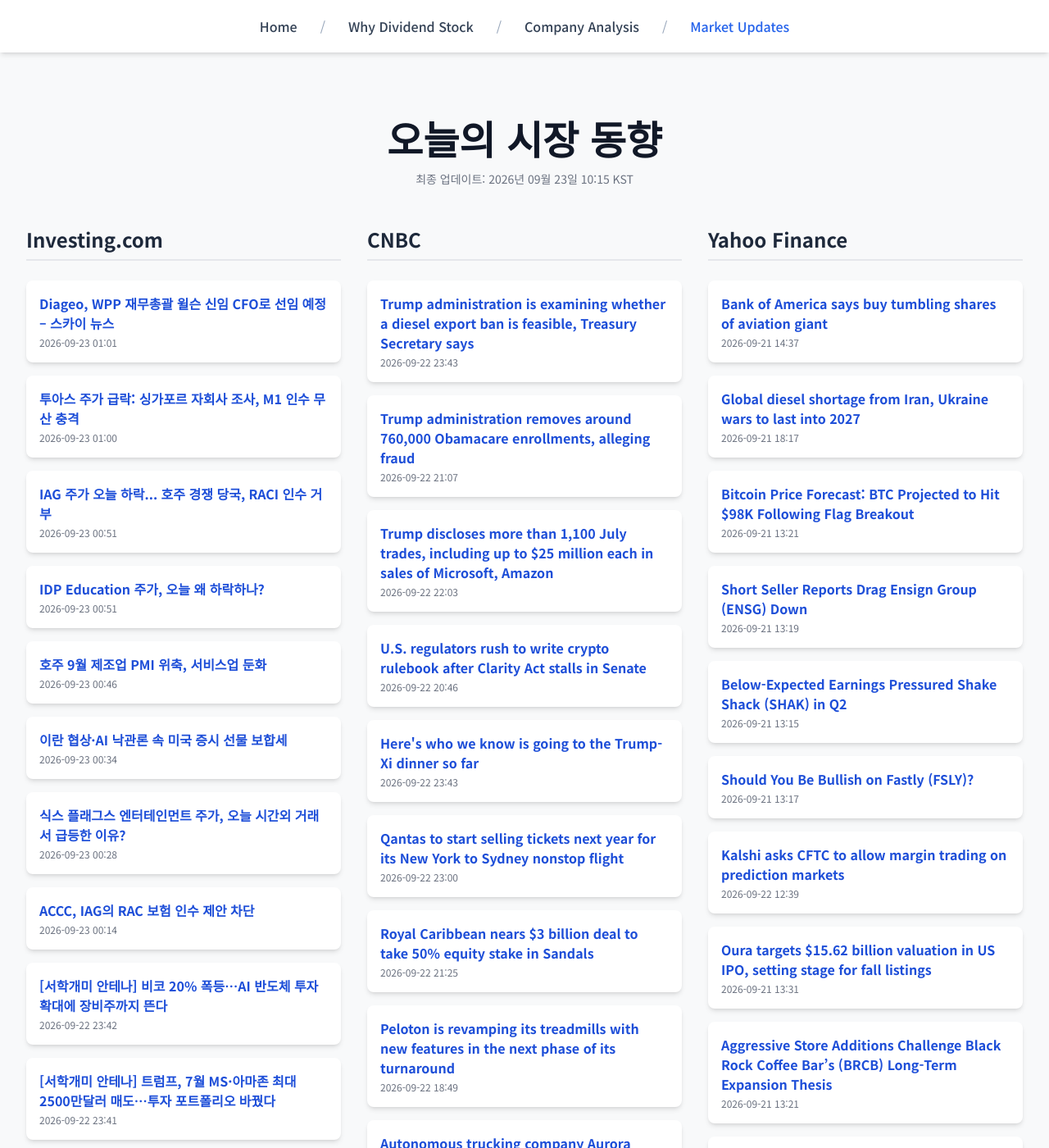
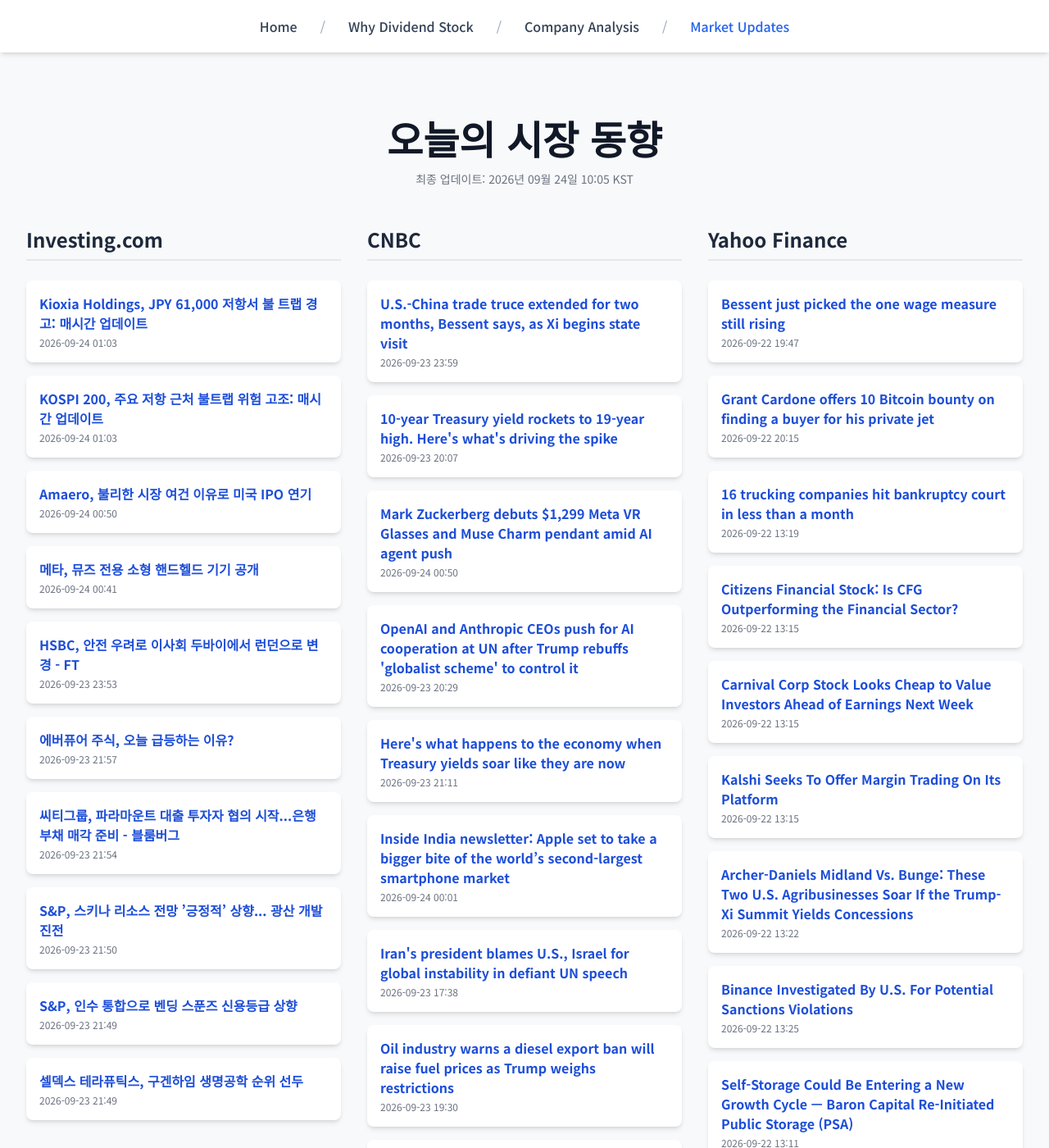
Before and after one commit to Kay-Hwang/my-company-analysis, a Jekyll site: the page built from market-updates.html, in a window 1280 px wide and 1400 px high. Shown: the whole window at 82% size. Built offline with Jekyll 4.4.1, drawn with Linux system fonts in a browser that asks for light colours; nearby versions of some CDN libraries; a script that is not in the unit is left out; some of the changed text lies outside the part shown.

Commit message:
Update daily data

```diff
--- a/_data/latest_data.json
+++ b/_data/latest_data.json
@@ -1,190 +1,190 @@
 {
-  "lastUpdated": "2026년 09월 23일 10:15 KST",
+  "lastUpdated": "2026년 09월 24일 10:05 KST",
   "news": {
     "investing": [
       {
-        "title": "Diageo, WPP 재무총괄 윌슨 신임 CFO로 선임 예정 – 스카이 뉴스",
-        "link": "https://kr.investing.com/news/stock-market-news/article-93CH-2103249",
-        "pubDate": "2026-09-23 01:01:36",
-        "summary": "Diageo, WPP 재무총괄 윌슨 신임 CFO로 선임 예정 – 스카이 뉴스"
+        "title": "Kioxia Holdings, JPY 61,000 저항서 불 트랩 경고: 매시간 업데이트",
+        "link": "https://kr.investing.com/news/stock-market-news/article-93CH-2104810",
+        "pubDate": "2026-09-24 01:03:10",
+        "summary": "Kioxia Holdings, JPY 61,000 저항서 불 트랩 경고: 매시간 업데이트"
       },
       {
-        "title": "투아스 주가 급락: 싱가포르 자회사 조사, M1 인수 무산 충격",
-        "link": "https://kr.investing.com/news/stock-market-news/article-93CH-2103248",
-        "pubDate": "2026-09-23 01:00:03",
-        "summary": "투아스 주가 급락: 싱가포르 자회사 조사, M1 인수 무산 충격"
+        "title": "KOSPI 200, 주요 저항 근처 불트랩 위험 고조: 매시간 업데이트",
+        "link": "https://kr.investing.com/news/stock-market-news/article-93CH-2100384",
+        "pubDate": "2026-09-24 01:03:02",
+        "summary": "KOSPI 200, 주요 저항 근처 불트랩 위험 고조: 매시간 업데이트"
       },
       {
-        "title": "IAG 주가 오늘 하락... 호주 경쟁 당국, RACI 인수 거부",
-        "link": "https://kr.investing.com/news/stock-market-news/article-93CH-2103244",
-        "pubDate": "2026-09-23 00:51:39",
-        "summary": "IAG 주가 오늘 하락... 호주 경쟁 당국, RACI 인수 거부"
+        "title": "Amaero, 불리한 시장 여건 이유로 미국 IPO 연기",
+        "link": "https://kr.investing.com/news/stock-market-news/article-432SI-2104806",
+        "pubDate": "2026-09-24 00:50:02",
+        "summary": "Amaero, 불리한 시장 여건 이유로 미국 IPO 연기"
       },
       {
-        "title": "IDP Education 주가, 오늘 왜 하락하나?",
-        "link": "https://kr.investing.com/news/stock-market-news/article-93CH-2103243",
-        "pubDate": "2026-09-23 00:51:29",
-        "summary": "IDP Education 주가, 오늘 왜 하락하나?"
+        "title": "메타, 뮤즈 전용 소형 핸드헬드 기기 공개",
+        "link": "https://kr.investing.com/news/stock-market-news/article-2104801",
+        "pubDate": "2026-09-24 00:41:32",
+        "summary": "메타, 뮤즈 전용 소형 핸드헬드 기기 공개"
       },
       {
-        "title": "호주 9월 제조업 PMI 위축, 서비스업 둔화",
-        "link": "https://kr.investing.com/news/stock-market-news/article-93CH-2103241",
-        "pubDate": "2026-09-23 00:46:13",
-        "summary": "호주 9월 제조업 PMI 위축, 서비스업 둔화"
+        "title": "HSBC, 안전 우려로 이사회 두바이에서 런던으로 변경 - FT",
+        "link": "https://kr.investing.com/news/stock-market-news/article-93CH-2104785",
+        "pubDate": "2026-09-23 23:53:35",
+        "summary": "HSBC, 안전 우려로 이사회 두바이에서 런던으로 변경 - FT"
       },
       {
-        "title": "이란 협상·AI 낙관론 속 미국 증시 선물 보합세",
-        "link": "https://kr.investing.com/news/stock-market-news/article-2103228",
-        "pubDate": "2026-09-23 00:34:38",
-        "summary": "이란 협상·AI 낙관론 속 미국 증시 선물 보합세"
+        "title": "에버퓨어 주식, 오늘 급등하는 이유?",
+        "link": "https://kr.investing.com/news/stock-market-news/article-93CH-2104732",
+        "pubDate": "2026-09-23 21:57:50",
+        "summary": "에버퓨어 주식, 오늘 급등하는 이유?"
       },
       {
-        "title": "식스 플래그스 엔터테인먼트 주가, 오늘 시간외 거래서 급등한 이유?",
-        "link": "https://kr.investing.com/news/stock-market-news/article-93CH-2103218",
-        "pubDate": "2026-09-23 00:28:31",
-        "summary": "식스 플래그스 엔터테인먼트 주가, 오늘 시간외 거래서 급등한 이유?"
+        "title": "씨티그룹, 파라마운트 대출 투자자 협의 시작...은행 부채 매각 준비 - 블룸버그",
+        "link": "https://kr.investing.com/news/stock-market-news/article-93CH-2104729",
+        "pubDate": "2026-09-23 21:54:20",
+        "summary": "씨티그룹, 파라마운트 대출 투자자 협의 시작...은행 부채 매각 준비 - 블룸버그"
       },
       {
-        "title": "ACCC, IAG의 RAC 보험 인수 제안 차단",
-        "link": "https://kr.investing.com/news/stock-market-news/article-2103213",
-        "pubDate": "2026-09-23 00:14:15",
-        "summary": "ACCC, IAG의 RAC 보험 인수 제안 차단"
+        "title": "S&P, 스키나 리소스 전망 ’긍정적’ 상향... 광산 개발 진전",
+        "link": "https://kr.investing.com/news/stock-market-news/article-93CH-2104728",
+        "pubDate": "2026-09-23 21:50:21",
+        "summary": "S&P, 스키나 리소스 전망 ’긍정적’ 상향... 광산 개발 진전"
       },
       {
-        "title": "[서학개미 안테나] 비코 20% 폭등…AI 반도체 투자 확대에 장비주까지 뜬다",
-        "link": "https://kr.investing.com/news/stock-market-news/article-2103192",
-        "pubDate": "2026-09-22 23:42:13",
-        "summary": "[서학개미 안테나] 비코 20% 폭등…AI 반도체 투자 확대에 장비주까지 뜬다"
+        "title": "S&P, 인수 통합으로 벤딩 스푼즈 신용등급 상향",
+        "link": "https://kr.investing.com/news/stock-market-news/article-93CH-2104727",
+        "pubDate": "2026-09-23 21:49:48",
+        "summary": "S&P, 인수 통합으로 벤딩 스푼즈 신용등급 상향"
       },
       {
-        "title": "[서학개미 안테나] 트럼프, 7월 MS·아마존 최대 2500만달러 매도…투자 포트폴리오 바꿨다",
-        "link": "https://kr.investing.com/news/stock-market-news/article-2103191",
-        "pubDate": "2026-09-22 23:41:55",
-        "summary": "[서학개미 안테나] 트럼프, 7월 MS·아마존 최대 2500만달러 매도…투자 포트폴리오 바꿨다"
+        "title": "셀덱스 테라퓨틱스, 구겐하임 생명공학 순위 선두",
+        "link": "https://kr.investing.com/news/stock-market-news/article-93CH-2104726",
+        "pubDate": "2026-09-23 21:49:28",
+        "summary": "셀덱스 테라퓨틱스, 구겐하임 생명공학 순위 선두"
       }
     ],
     "cnbc": [
       {
-        "title": "Trump administration is examining whether a diesel export ban is feasible, Treasury Secretary says",
-        "link": "https://www.cnbc.com/2026/09/22/trump-diesel-export-ban-urkaine-russia-iran.html",
-        "pubDate": "Tue, 22 Sep 2026 23:43:48 GMT",
-        "summary": "Republican lawmakers have called for an export ban as high diesel prices hit farmers and truckers ahead of the November midterm elections."
+        "title": "U.S.-China trade truce extended for two months, Bessent says, as Xi begins state visit",
+        "link": "https://www.cnbc.com/2026/09/24/us-china-trade-truce-bessent-trump-xi.html",
+        "pubDate": "Wed, 23 Sep 2026 23:59:39 GMT",
+        "summary": "The deal, which was set to expire in November, will now be extended to Jan. 10, Bessent said, noting the need for Beijing to fulfill more deliverables."
       },
       {
-        "title": "Trump administration removes around 760,000 Obamacare enrollments, alleging fraud",
-        "link": "https://www.cnbc.com/2026/09/22/trump-administration-removes-around-760000-obamacare-enrollments.html",
-        "pubDate": "Tue, 22 Sep 2026 21:07:21 GMT",
-        "summary": "Vice President JD Vance's White House Task Force to Eliminate Fraud estimates the action will save roughly $2.2 billion in taxpayer-funded subsidies."
+        "title": "10-year Treasury yield rockets to 19-year high. Here's what's driving the spike",
+        "link": "https://www.cnbc.com/2026/09/23/treasury-yields-oil-inflation-fed.html",
+        "pubDate": "Wed, 23 Sep 2026 20:07:50 GMT",
+        "summary": "Treasury yields traded higher on Wednesday as new services and manufacturing sector data increased worry of further Federal Reserve rate hikes."
       },
       {
-        "title": "Trump discloses more than 1,100 July trades, including up to $25 million each in sales of Microsoft, Amazon",
-        "link": "https://www.cnbc.com/2026/09/22/trump-trades-microsoft-amazon-july-financial-disclosure.html",
-        "pubDate": "Tue, 22 Sep 2026 22:03:33 GMT",
-        "summary": "Trump sold tech stocks including Amazon and Microsoft when the Mag 7 stocks popped on July 20, adding $291 billion in market value in one day."
+        "title": "Mark Zuckerberg debuts $1,299 Meta VR Glasses and Muse Charm pendant amid AI agent push",
+        "link": "https://www.cnbc.com/2026/09/23/mark-zuckerberg-1299-meta-vr-glasses-ai-agent.html",
+        "pubDate": "Thu, 24 Sep 2026 00:50:48 GMT",
+        "summary": "Meta CEO Mark Zuckerberg reveals $1,299 Meta VR Glasses and Muse Charm gadget for AI agents."
       },
       {
-        "title": "U.S. regulators rush to write crypto rulebook after Clarity Act stalls in Senate",
-        "link": "https://www.cnbc.com/2026/09/22/clarity-act-crypto-rules-regulators.html",
-        "pubDate": "Tue, 22 Sep 2026 20:46:52 GMT",
-        "summary": "State and federal regulators are rushing to fill the void after comprehensive crypto rules failed to clear the Senate."
+        "title": "OpenAI and Anthropic CEOs push for AI cooperation at UN after Trump rebuffs 'globalist scheme' to control it",
+        "link": "https://www.cnbc.com/2026/09/23/altman-amodei-un-ai-safety.html",
+        "pubDate": "Wed, 23 Sep 2026 20:29:20 GMT",
+        "summary": "Altman is one of several tech executives who's argued that AI companies should temper the pace of AI development in order to manage potential risks."
       },
       {
-        "title": "Here's who we know is going to the Trump-Xi dinner so far",
-        "link": "https://www.cnbc.com/2026/09/22/heres-who-we-know-is-going-to-the-trump-xi-dinner-so-far.html",
-        "pubDate": "Tue, 22 Sep 2026 23:43:43 GMT",
-        "summary": "Very little is known about which Chinese business executives, if any, are expected to attend."
+        "title": "Here's what happens to the economy when Treasury yields soar like they are now",
+        "link": "https://www.cnbc.com/2026/09/23/what-happens-to-the-economy-when-treasury-yields-soar.html",
+        "pubDate": "Wed, 23 Sep 2026 21:11:28 GMT",
+        "summary": "Government debt costs leaped higher Wednesday, the product of multiple factors."
       },
       {
-        "title": "Qantas to start selling tickets next year for its New York to Sydney nonstop flight",
-        "link": "https://www.cnbc.com/2026/09/22/qantas-flight-new-york-sydney-nonstop.html",
-        "pubDate": "Tue, 22 Sep 2026 23:00:01 GMT",
-        "summary": "Qantas plans to start selling tickets for its first New York to Sydney nonstop flight."
+        "title": "Inside India newsletter: Apple set to take a bigger bite of the world’s second-largest smartphone market",
+        "link": "https://www.cnbc.com/2026/09/24/india-apple-iphone-samsung-chinese-smartphones.html",
+        "pubDate": "Thu, 24 Sep 2026 00:01:54 GMT",
+        "summary": "Apple's latest iPhone launch will boost its market share in India at a time when many incumbent Chinese brands that dominate the market are struggling to sell."
       },
       {
-        "title": "Royal Caribbean nears $3 billion deal to take 50% equity stake in Sandals",
-        "link": "https://www.cnbc.com/2026/09/22/royal-caribbean-sandals.html",
-        "pubDate": "Tue, 22 Sep 2026 21:25:42 GMT",
-        "summary": "Royal Caribbean has been trying to diversify beyond cruises and become a leader overall in vacations."
+        "title": "Iran's president blames U.S., Israel for global instability in defiant UN speech",
+        "link": "https://www.cnbc.com/2026/09/23/iran-united-nations-trump-israel.html",
+        "pubDate": "Wed, 23 Sep 2026 17:38:47 GMT",
+        "summary": "Pezeshkian began his address to the U.N. General Assembly in New York City by holding up photos of children he said were killed by U.S. and Israeli bombs."
       },
       {
-        "title": "Peloton is revamping its treadmills with new features in the next phase of its turnaround",
-        "link": "https://www.cnbc.com/2026/09/22/peloton-announces-new-tread-peloton-iq-features.html",
-        "pubDate": "Tue, 22 Sep 2026 18:49:14 GMT",
-        "summary": "With its new treadmills, Peloton aims to appeal to customers from casual workers to more serious athletes."
+        "title": "Oil industry warns a diesel export ban will raise fuel prices as Trump weighs restrictions",
+        "link": "https://www.cnbc.com/2026/09/23/trump-diesel-export-ban-gas-prices.html",
+        "pubDate": "Wed, 23 Sep 2026 19:30:54 GMT",
+        "summary": "A diesel export ban would provide only brief relief before prices start to rise again as refiners cut production, experts say."
       },
       {
-        "title": "Autonomous trucking company Aurora looks to accelerate toward profitability",
-        "link": "https://www.cnbc.com/2026/09/22/aurora-autonomous-semi-ride.html",
-        "pubDate": "Tue, 22 Sep 2026 17:57:36 GMT",
-        "summary": "Aurora's founder and CEO told CNBC the company is targeting positive free cash flow by 2028, driven by a substantial increase in the number autonomous trucks."
+        "title": "Why McDonald's is following Walmart and Amazon into the advertising business",
+        "link": "https://www.cnbc.com/2026/09/23/why-mcdonalds-is-building-an-advertising-business.html",
+        "pubDate": "Wed, 23 Sep 2026 20:21:17 GMT",
+        "summary": "McDonald's is following the lead of Amazon and Walmart as it starts its own media network."
       },
       {
-        "title": "Cisco stock sinks 5% after Piper Sandler cuts price target on growth concerns",
-        "link": "https://www.cnbc.com/2026/09/22/cisco-stock-piper-sandler-price-target.html",
-        "pubDate": "Tue, 22 Sep 2026 20:49:25 GMT",
-        "summary": "Cisco stock hit a record over the summer, but Piper Sandler analysts expressed concerns that growth is peaking in the industry."
+        "title": "Judge hears arguments on Trump White House media ban, hopes to rule 'soon'",
+        "link": "https://www.cnbc.com/2026/09/23/trump-media-ban-court-hearing.html",
+        "pubDate": "Wed, 23 Sep 2026 21:22:30 GMT",
+        "summary": "The DOJ on Tuesday night cited national security concerns in justifying President Trump's ban of MS NOW, CNN and Politico from the White House."
       }
     ],
     "yahoo": [
       {
-        "title": "Bank of America says buy tumbling shares of aviation giant",
-        "link": "https://finance.yahoo.com/markets/stocks/articles/bank-america-says-buy-tumbling-143700198.html",
-        "pubDate": "2026-09-21T14:37:00Z",
-        "summary": "Bank of America says buy tumbling shares of aviation giant"
+        "title": "Bessent just picked the one wage measure still rising",
+        "link": "https://finance.yahoo.com/economy/articles/bessent-just-picked-one-wage-194700442.html",
+        "pubDate": "2026-09-22T19:47:00Z",
+        "summary": "Bessent just picked the one wage measure still rising"
       },
       {
-        "title": "Global diesel shortage from Iran, Ukraine wars to last into 2027",
-        "link": "https://finance.yahoo.com/energy/articles/global-diesel-shortage-iran-ukraine-181721706.html",
-        "pubDate": "2026-09-21T18:17:21Z",
-        "summary": "Global diesel shortage from Iran, Ukraine wars to last into 2027"
+        "title": "Grant Cardone offers 10 Bitcoin bounty on finding a buyer for his private jet",
+        "link": "https://finance.yahoo.com/markets/crypto/articles/grant-cardone-offers-10-bitcoin-201519149.html",
+        "pubDate": "2026-09-22T20:15:19Z",
+        "summary": "Grant Cardone offers 10 Bitcoin bounty on finding a buyer for his private jet"
       },
       {
-        "title": "Bitcoin Price Forecast: BTC Projected to Hit $98K Following Flag Breakout",
-        "link": "https://finance.yahoo.com/markets/crypto/articles/bitcoin-price-forecast-btc-projected-132137624.html",
-        "pubDate": "2026-09-21T13:21:37Z",
-        "summary": "Bitcoin Price Forecast: BTC Projected to Hit $98K Following Flag Breakout"
+        "title": "16 trucking companies hit bankruptcy court in less than a month",
+        "link": "https://finance.yahoo.com/small-business/articles/16-trucking-companies-hit-bankruptcy-131909533.html",
+        "pubDate": "2026-09-22T13:19:09Z",
+        "summary": "16 trucking companies hit bankruptcy court in less than a month"
       },
       {
-        "title": "Short Seller Reports Drag Ensign Group (ENSG) Down",
-        "link": "https://finance.yahoo.com/markets/stocks/articles/short-seller-reports-drag-ensign-131917317.html",
-        "pubDate": "2026-09-21T13:19:17Z",
-        "summary": "Short Seller Reports Drag Ensign Group (ENSG) Down"
+        "title": "Citizens Financial Stock: Is CFG Outperforming the Financial Sector?",
+        "link": "https://finance.yahoo.com/news/citizens-financial-stock-cfg-outperforming-131514658.html",
+        "pubDate": "2026-09-22T13:15:14Z",
+        "summary": "Citizens Financial Stock: Is CFG Outperforming the Financial Sector?"
       },
       {
-        "title": "Below-Expected Earnings Pressured Shake Shack (SHAK) in Q2",
-        "link": "https://finance.yahoo.com/markets/stocks/articles/below-expected-earnings-pressured-shake-131531191.html",
-        "pubDate": "2026-09-21T13:15:31Z",
-        "summary": "Below-Expected Earnings Pressured Shake Shack (SHAK) in Q2"
+        "title": "Carnival Corp Stock Looks Cheap to Value Investors Ahead of Earnings Next Week",
+        "link": "https://finance.yahoo.com/news/carnival-corp-stock-looks-cheap-131502788.html",
+        "pubDate": "2026-09-22T13:15:02Z",
+        "summary": "Carnival Corp Stock Looks Cheap to Value Investors Ahead of Earnings Next Week"
       },
       {
-        "title": "Should You Be Bullish on Fastly (FSLY)?",
-        "link": "https://finance.yahoo.com/markets/stocks/articles/bullish-fastly-fsly-131746101.html",
-        "pubDate": "2026-09-21T13:17:46Z",
-        "summary": "Should You Be Bullish on Fastly (FSLY)?"
+        "title": "Kalshi Seeks To Offer Margin Trading On Its Platform",
+        "link": "https://finance.yahoo.com/markets/options/articles/kalshi-seeks-offer-margin-trading-131500335.html",
+        "pubDate": "2026-09-22T13:15:00Z",
+        "summary": "Kalshi Seeks To Offer Margin Trading On Its Platform"
       },
       {
-        "title": "Kalshi asks CFTC to allow margin trading on prediction markets",
-        "link": "https://finance.yahoo.com/markets/options/articles/kalshi-asks-cftc-allow-margin-123918880.html",
-        "pubDate": "2026-09-22T12:39:18Z",
-        "summary": "Kalshi asks CFTC to allow margin trading on prediction markets"
+        "title": "Archer-Daniels Midland Vs. Bunge: These Two U.S. Agribusinesses Soar If the Trump-Xi Summit Yields Concessions",
+        "link": "https://finance.yahoo.com/markets/stocks/articles/archer-daniels-midland-vs-bunge-132212730.html",
+        "pubDate": "2026-09-22T13:22:12Z",
+        "summary": "Archer-Daniels Midland Vs. Bunge: These Two U.S. Agribusinesses Soar If the Trump-Xi Summit Yields Concessions"
       },
       {
-        "title": "Oura targets $15.62 billion valuation in US IPO, setting stage for fall listings",
-        "link": "https://finance.yahoo.com/technology/articles/oura-targets-15-62-billion-133100430.html",
-        "pubDate": "2026-09-21T13:31:00Z",
-        "summary": "Oura targets $15.62 billion valuation in US IPO, setting stage for fall listings"
+        "title": "Binance Investigated By U.S. For Potential Sanctions Violations",
+        "link": "https://finance.yahoo.com/markets/crypto/articles/binance-investigated-u-potential-sanctions-132500534.html",
+        "pubDate": "2026-09-22T13:25:00Z",
+        "summary": "Binance Investigated By U.S. For Potential Sanctions Violations"
       },
       {
-        "title": "Aggressive Store Additions Challenge Black Rock Coffee Bar’s (BRCB) Long-Term Expansion Thesis",
-        "link": "https://finance.yahoo.com/markets/stocks/articles/aggressive-store-additions-challenge-black-132106435.html",
-        "pubDate": "2026-09-21T13:21:06Z",
-        "summary": "Aggressive Store Additions Challenge Black Rock Coffee Bar’s (BRCB) Long-Term Expansion Thesis"
+        "title": "Self-Storage Could Be Entering a New Growth Cycle — Baron Capital Re-Initiated Public Storage (PSA)",
+        "link": "https://finance.yahoo.com/real-estate/articles/self-storage-could-entering-growth-131101680.html",
+        "pubDate": "2026-09-22T13:11:01Z",
+        "summary": "Self-Storage Could Be Entering a New Growth Cycle — Baron Capital Re-Initiated Public Storage (PSA)"
       },
       {
-        "title": "Marvell Technology Stock Price Targets Are Rising - What's the Best MRVL Play?",
-        "link": "https://finance.yahoo.com/markets/options/articles/marvell-technology-stock-price-targets-131502751.html",
-        "pubDate": "2026-09-21T13:15:02Z",
-        "summary": "Marvell Technology Stock Price Targets Are Rising - What's the Best MRVL Play?"
+        "title": "What Makes Prologis (PLD) a Strong Investment?",
+        "link": "https://finance.yahoo.com/real-estate/articles/makes-prologis-pld-strong-investment-130353173.html",
+        "pubDate": "2026-09-22T13:03:53Z",
+        "summary": "What Makes Prologis (PLD) a Strong Investment?"
       }
     ]
   }
```
